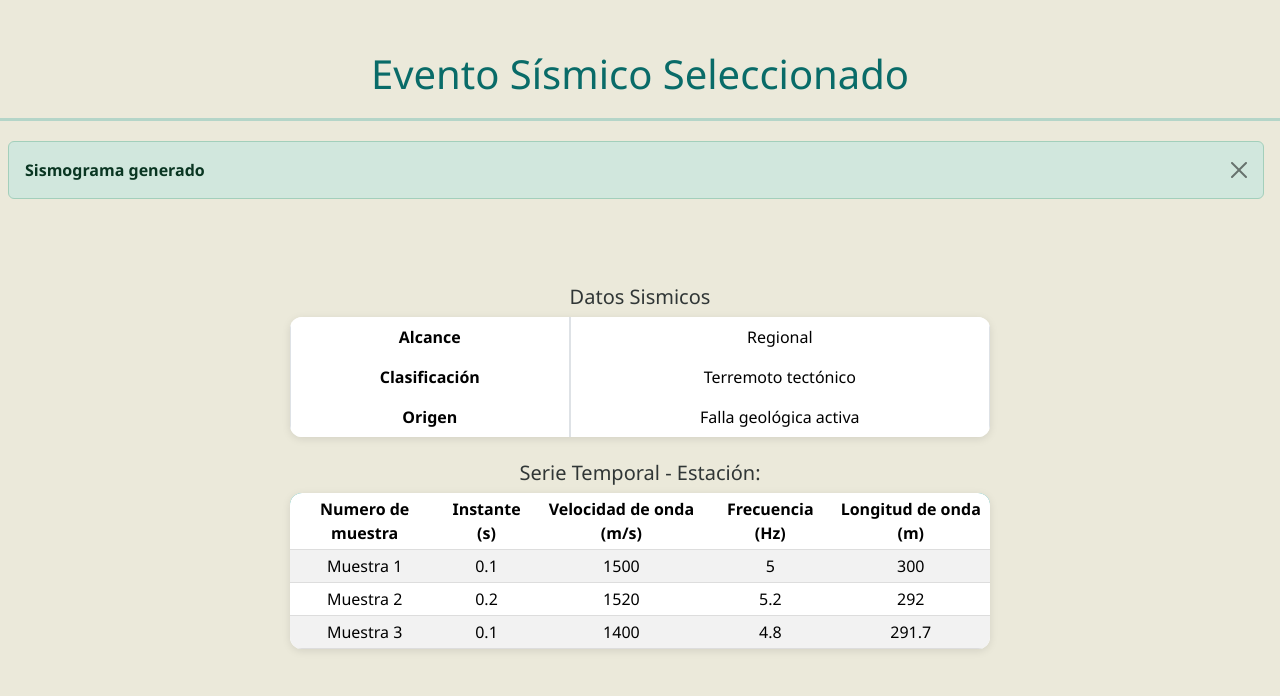
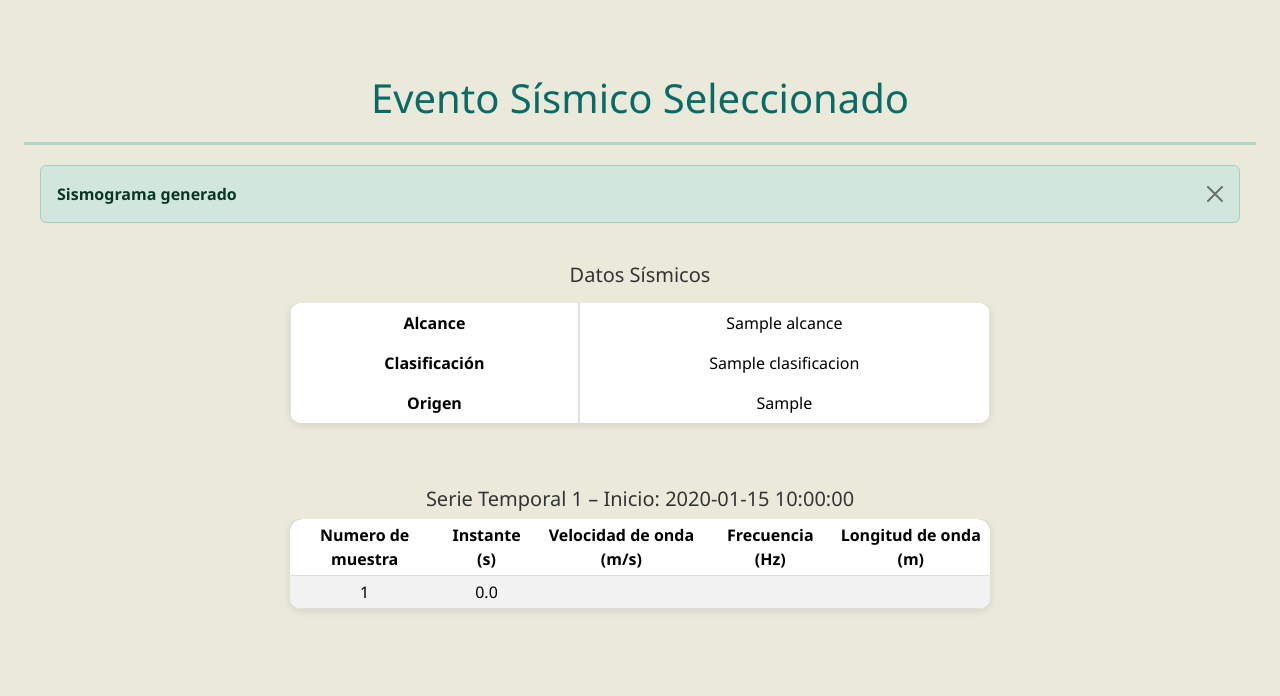
Before and after one commit to SalvaM1/PPAI-DSI, a Flask app: template templates/evento_detalle.html in a window 1280 px wide. Shown: the top 696 px of the page. Run offline with Flask 3, Linux system fonts and the light colour scheme; the template is opened without the code that fills it: most values are stand-ins (such as "Sample title", 1, 10 or a date in 2020).

Commit message:
Paso 9.3

```diff
--- a/templates/evento_detalle.html
+++ b/templates/evento_detalle.html
@@ -1,44 +1,61 @@
+<!-- templates/evento_detalle.html -->
 <!DOCTYPE html>
 <html lang="es">
 <head>
   <meta charset="UTF-8" />
   <meta name="viewport" content="width=device-width, initial-scale=1.0">
+  <!-- Bootstrap CSS -->
   <link href="https://cdn.jsdelivr.net/npm/bootstrap@5.3.6/dist/css/bootstrap.min.css" rel="stylesheet">
-    <link rel="stylesheet" href="../static/detalle.css">
+  <link rel="stylesheet" href="{{ url_for('static', filename='detalle.css') }}">
   <title>Estación Sismológica</title>
 </head>
-<body>
-    <h1>Evento Sísmico Seleccionado</h1>
+<body class="p-4">
+
+  <h1 class="mb-3">Evento Sísmico Seleccionado</h1>
   <hr>
-    <div class="alert alert-success alert-dismissible fade show ms-2 mx-3" role="alert">
+
+  <!-- ALERTA DISMISSIBLE -->
+  <div
+    class="alert alert-success alert-dismissible fade show mx-3 mb-4 position-relative"
+    role="alert"
+  >
     <strong>Sismograma generado</strong>
-        <button type="button"
+    <button
+      type="button"
       class="btn-close"
       data-bs-dismiss="alert"
-                aria-label="Cerrar"></button>
+      aria-label="Cerrar"
+    ></button>
   </div>
-    <div class="card-body">
-        <!-- Datos generales del evento sísmico -->
-        <h5>Datos Sismicos</h5>
+
+  <!-- Datos Sísmicos (sin “tarjeta” blanca de fondo) -->
+  <div class="mb-5">
+    <h5 class="mb-3">Datos Sísmicos</h5>
+    <div class="table-responsive">
       <table class="table table-bordered">
         <tr>
           <th>Alcance</th>
-                <td>Regional</td>
+          <td>{{ e.alcance }}</td>
         </tr>
         <tr>
           <th>Clasificación</th>
-                <td>Terremoto tectónico</td>
+          <td>{{ e.clasificacion }}</td>
         </tr>
         <tr>
           <th>Origen</th>
-                <td>Falla geológica activa</td>
+          <td>{{ e.origen_generacion }}</td>
         </tr>
       </table>
+    </div>
+  </div>
 
-        <!-- Series temporales agrupadas en una sola tabla -->
-        <h5 class="mt-4">Serie Temporal - Estación: </h5> <!-- TODO: Aquí se puede agregar el nombre de la estación -->
-
-        <table class="table table-sm table-striped">
+  <!-- Series temporales -->
+  {% for serie in e.series_temporales %}
+    <h5 class="mt-4 mb-2">
+      Serie Temporal {{ loop.index }} – Inicio: {{ serie.fecha_hora_inicio_muestras }}
+    </h5>
+    <div class="table-responsive mb-5">
+      <table class="table table-sm table-striped align-middle">
         <thead>
           <tr>
             <th>Numero de muestra</th>
@@ -49,32 +66,41 @@
           </tr>
         </thead>
         <tbody>
-                <!-- Ejemplos para estación Córdoba -->
+          {% for muestra in serie.muestras %}
             <tr>
-                    <td>Muestra 1</td>
-                    <td>0.1</td>
-                    <td>1500</td>
-                    <td>5</td>
-                    <td>300</td>
+              <td>{{ loop.index }}</td>
+              <td>
+                {{ (muestra.fecha_hora_muestra - serie.fecha_hora_inicio_muestras).total_seconds() }}
+              </td>
+              <td>
+                {% for det in muestra.detalles %}
+                  {% if det.tipo_dato.denominacion == 'velocidad de onda' %}
+                    {{ det.valor }}
+                  {% endif %}
+                {% endfor %}
+              </td>
+              <td>
+                {% for det in muestra.detalles %}
+                  {% if det.tipo_dato.denominacion == 'frecuencia' %}
+                    {{ det.valor }}
+                  {% endif %}
+                {% endfor %}
+              </td>
+              <td>
+                {% for det in muestra.detalles %}
+                  {% if det.tipo_dato.denominacion == 'longitud' %}
+                    {{ det.valor }}
+                  {% endif %}
+                {% endfor %}
+              </td>
             </tr>
-                <tr>
-                    <td>Muestra 2 </td>
-                    <td>0.2</td>
-                    <td>1520</td>
-                    <td>5.2</td>
-                    <td>292</td>
-                </tr>
-                <tr>
-                    <td>Muestra 3</td>
-                    <td>0.1</td>
-                    <td>1400</td>
-                    <td>4.8</td>
-                    <td>291.7</td>
-                </tr>
+          {% endfor %}
         </tbody>
       </table>
     </div>
+  {% endfor %}
 
+  <!-- Bootstrap JS -->
   <script src="https://cdn.jsdelivr.net/npm/bootstrap@5.3.6/dist/js/bootstrap.bundle.min.js"></script>
 </body>
 </html>
```
Also changed, not shown: datos.py (+7 -4 lines). Lines whose indentation alone changed are shown as unchanged.
